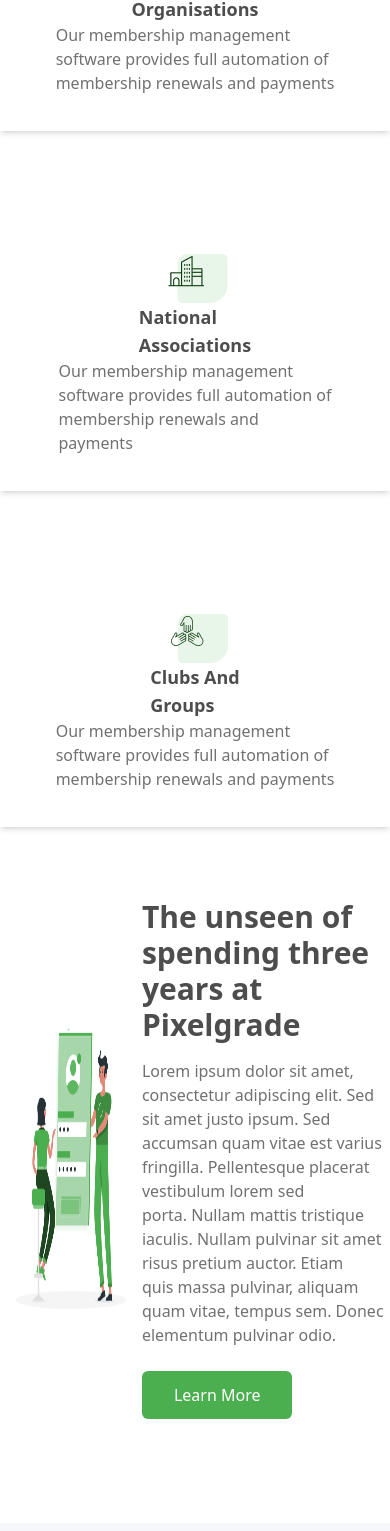
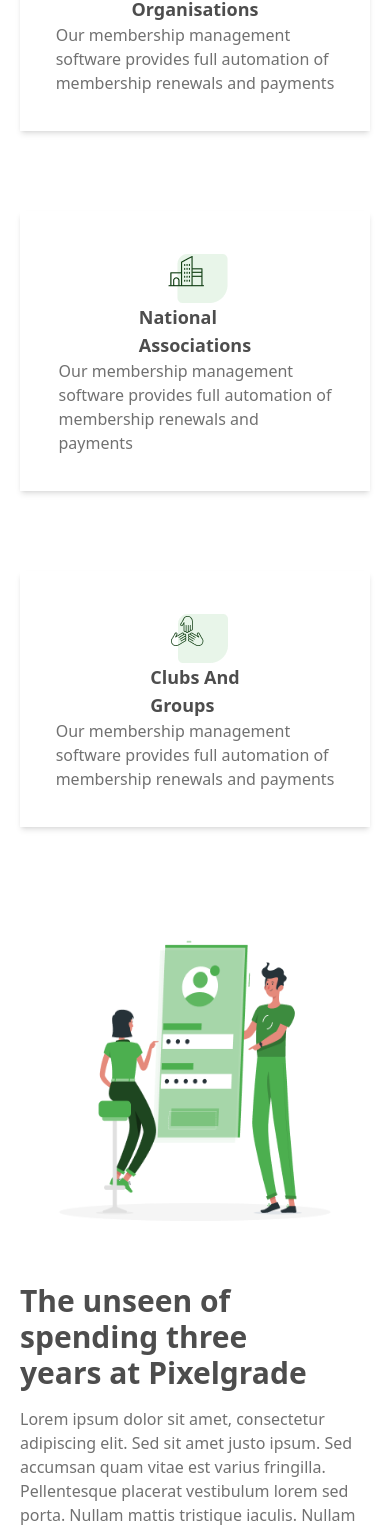
Before and after one commit to Daweed234/Nexcent, a React (Vite) app: page / in a window 390 px wide. Shown: the part 1667-3198 px from the top of the page. Built offline with nearby package versions, Linux system fonts and the light colour scheme.

Commit message:
responsive added

```diff
--- a/src/Components/Design.jsx
+++ b/src/Components/Design.jsx
@@ -4,7 +4,7 @@
 const Spending = () => {
   return (
     <>
-    <div className='flex justify-center items-center py-14 gap-14'>
+    <div className='md:flex-col md:px-5 flex justify-center items-center py-14 gap-14'>
         <div>
             <img className='size-96' src={Unseen} alt="" />
         </div>
--- a/src/Components/Manage.jsx
+++ b/src/Components/Manage.jsx
@@ -6,14 +6,14 @@
 const Manage = () => {
     return (
         <>
-            <div>
+            <div className="">
                 <div className=" grid gap-2 justify-center items-center text-center py-14">
                     <p className="text-[#4D4D4D] text-3xl font-semibold ">
                         Manage your entire community <br /> in a single system
                     </p>
                     <p className="text-[#717171]">Who is Nextcent suitable for?</p>
                 </div>
-                <div className="flex md:flex-col justify-center gap-20">
+                <div className="flex md:px-5 md:flex-col justify-center gap-20">
                     <div className="flex shadow-md px-6 py-9 flex-col items-center">
                         <img className=" text-center items-center" src={Member} alt="" />
                         <h1 className=" text-[#4D4D4D] text-lg font-semibold">
--- a/src/Components/Spending.jsx
+++ b/src/Components/Spending.jsx
@@ -4,7 +4,7 @@
   const Spending = () => {
     return (
       <>
-      <div className='flex justify-center items-center py-14'>
+      <div className='flex md:flex-col md:px-5 justify-center items-center py-14'>
           <div>
               <img className='size-96' src={Unseen} alt="" />
           </div>
```
